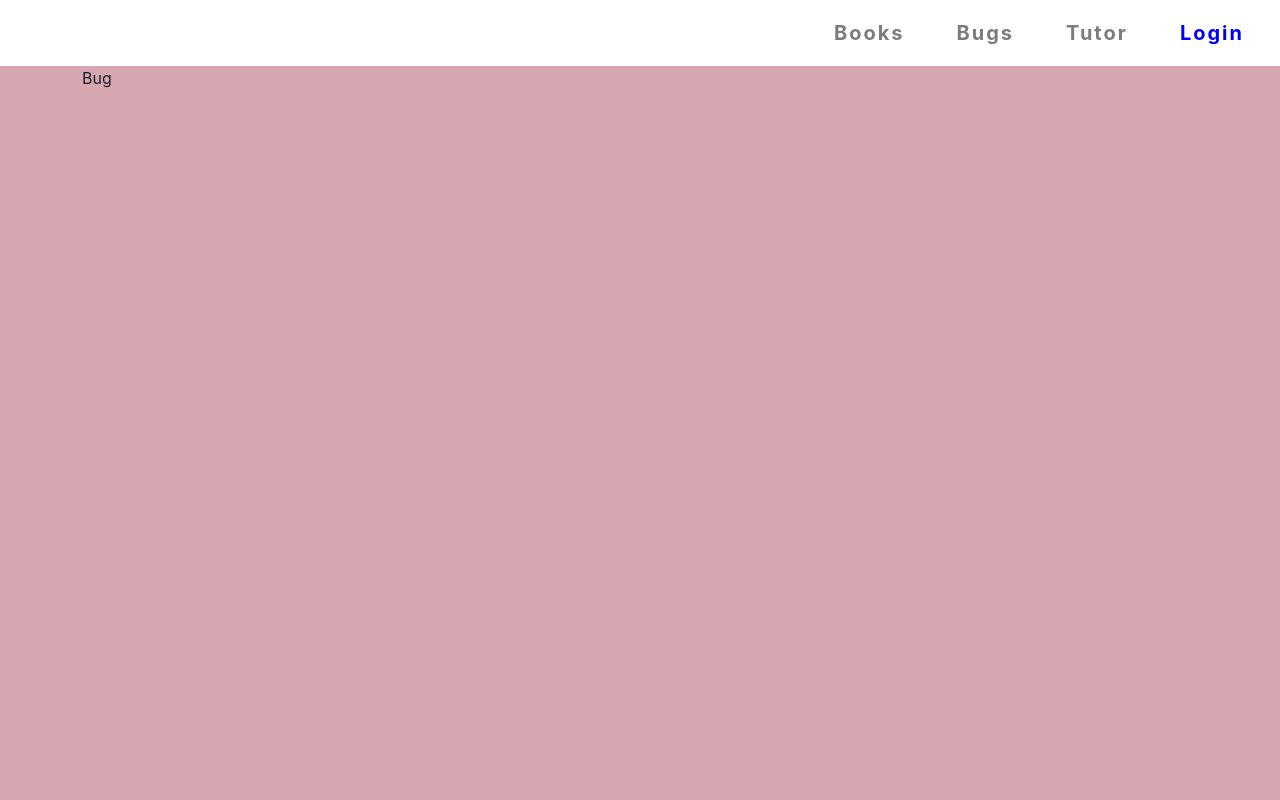
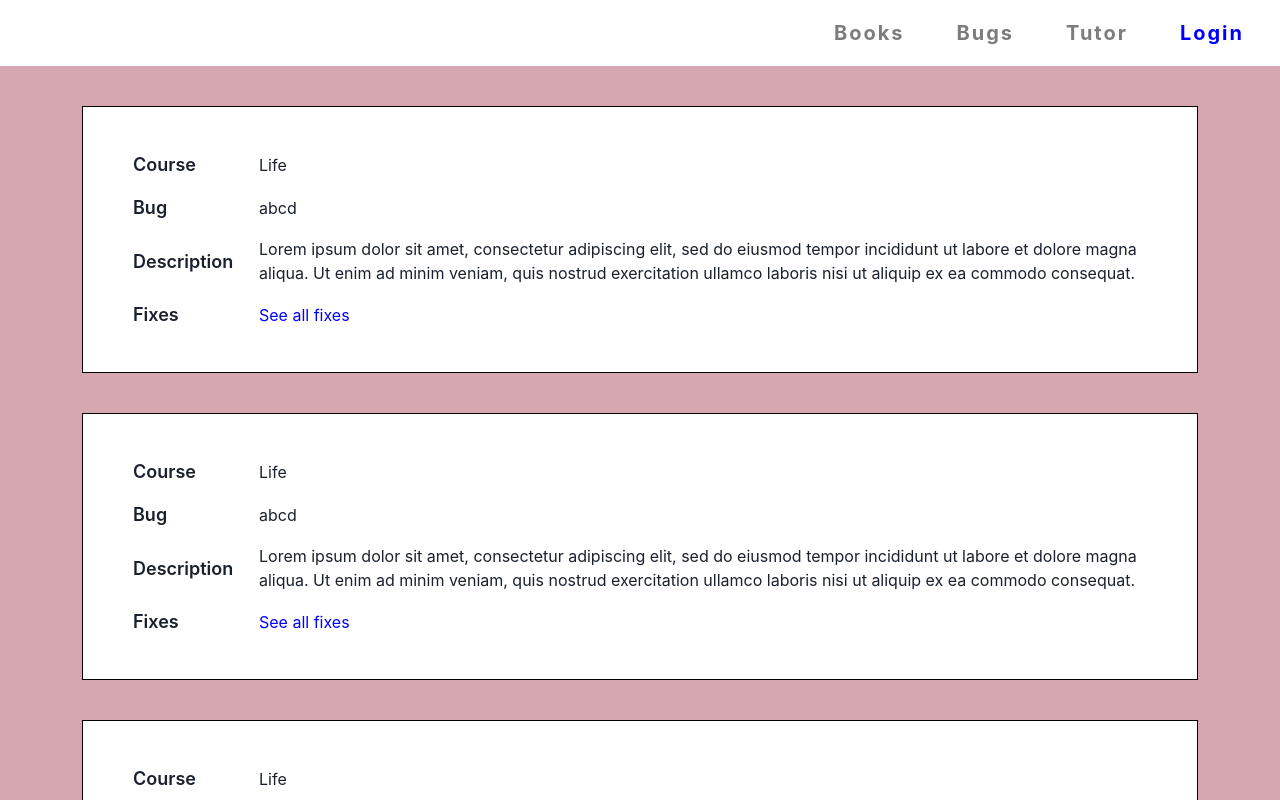
Before and after one commit to AnnetteOdingo/pamoja, a React (Create React App) app: page /bugs in a window 1280 px wide. Shown: the top 800 px of the page. Built offline with nearby package versions, Linux system fonts and the light colour scheme; no server answers; sample sign-in values are in the browser's storage.

Commit message:
add tutor lessons

```diff
--- a/src/App.css
+++ b/src/App.css
@@ -42,3 +42,6 @@ header ul li .credits{
   background-color: #fff;
   color: gold;
 }
+.borderBottom:last-child {
+  border-bottom: none; /* remove the border from the last box */
+}
--- a/src/components/Book/index.js
+++ b/src/components/Book/index.js
@@ -2,12 +2,10 @@ import {
   Box,
   Image,
   Flex,
-  Heading,
   Text,
   Button,
   Wrap,
   WrapItem,
-  Badge,
 } from "@chakra-ui/react";
 import React from "react";
 import Comments from "../shared/Comments";
@@ -203,6 +201,7 @@ export default function Book() {
               "the book is new",
               "the book is new",
             ]}
+            comment={'comment'}
           />
           <Flex justifyContent={"flex-end"} mt="8px">
             {" "}
@@ -217,7 +216,7 @@ export default function Book() {
           </Flex>
         </Box>
       ) : (
-        <Flex justifyContent={"flex-end"}>
+        <Flex justifyContent={"flex-end"} mt='16px'>
           {" "}
           <Text
             onClick={() => setShowComments(!showComments)}
--- /dev/null
+++ b/src/components/Bug/index.js
@@ -0,0 +1,109 @@
+import { Box, Flex, Text } from "@chakra-ui/react";
+import React from "react";
+import Comments from "../shared/Comments";
+
+export default function Bug() {
+  const [showComments, setShowComments] = React.useState(false);
+  return (
+    <Box
+      marginY="40px"
+      border="1px solid black"
+      background="#fff"
+        padding="36px 18px"
+      //   borderRadius={"60px"}
+    >
+      <Flex
+        padding={"8px"}
+        alignItems="center"
+        paddingRight={"32px"}
+      >
+        <Text
+          minWidth={"150px"}
+          paddingX={"24px"}
+          marginBottom={0}
+          fontWeight={600}
+          fontSize="18px"
+        >
+          Course
+        </Text>
+        <Text marginBottom={0}>Life</Text>
+      </Flex>
+      <Flex
+        padding={"8px"}
+        alignItems="center"
+        paddingRight={"32px"}
+      >
+        <Text
+          minWidth={"150px"}
+          paddingX={"24px"}
+          marginBottom={0}
+          fontWeight={600}
+          fontSize="18px"
+        >
+          Bug
+        </Text>
+        <Text marginBottom={0}>abcd</Text>
+      </Flex>
+      <Flex
+        padding={"8px"}
+        alignItems="center"
+        paddingRight={"32px"}
+      >
+        <Text
+          minWidth={"150px"}
+          marginBottom={0}
+          fontWeight={600}
+          fontSize="18px"
+          paddingX={"24px"}
+        >
+          Description
+        </Text>
+        <Text marginBottom={0}>
+          Lorem ipsum dolor sit amet, consectetur adipiscing elit, sed do
+          eiusmod tempor incididunt ut labore et dolore magna aliqua. Ut enim ad
+          minim veniam, quis nostrud exercitation ullamco laboris nisi ut
+          aliquip ex ea commodo consequat.
+        </Text>
+      </Flex>
+      <Box>
+        <Flex
+          padding={"8px"}
+          alignItems="center"
+          paddingRight={"32px"}
+        >
+          <Text
+            minWidth={"150px"}
+            marginBottom={0}
+            fontWeight={600}
+            fontSize="18px"
+            paddingX={"24px"}
+          >
+            Fixes
+          </Text>
+
+            <Text
+              marginBottom={0}
+              onClick={() => setShowComments(!showComments)}
+              color={"blue"}
+              _hover={{ textDecoration: "underline" }}
+              _active={{ textDecoration: "underline" }}
+            >
+              {
+              !showComments ? "See all fixes" : "Close" }
+            </Text>
+
+        </Flex>
+        { showComments && <Box padding="20px 160px">
+          <Comments
+            comments={[
+              "Pretium nibh ipsum consequat nisl vel pretium lectus quam id. Ut diam quam nulla porttitor massa id.",
+              "At risus viverra adipiscing at",
+            ]}
+            comment={'fix'}
+          />
+        </Box>
+}
+      </Box>
+    </Box>
+  );
+}
--- /dev/null
+++ b/src/components/Lesson/lesson.js
@@ -0,0 +1,76 @@
+import { Box, Text, Wrap, WrapItem, Flex } from "@chakra-ui/react";
+import React from "react";
+import { FaChalkboardTeacher } from "react-icons/fa";
+import Comments from "../shared/Comments";
+export default function Lesson() {
+  const [showComments, setShowComments] = React.useState(false);
+  return (
+    <Box
+      padding={"40px 60px"}
+      borderBottom={"1px solid #7c7c7c"}
+      className="borderBottomNo"
+    >
+      <Flex alignItems={"flex-start"}>
+        <Box minWidth={"800px"} margin="auto">
+          <Text
+            minWidth={"150px"}
+            paddingX={"24px"}
+            fontWeight={600}
+            fontSize="18px"
+            marginBottom={"8px"}
+          >
+            Data Structures
+          </Text>
+          <Text paddingX={"24px"} marginBottom={"8px"}>
+            I need some help with Graphs, I still don't understand breadth first
+            search.
+          </Text>
+          <Wrap paddingX={"24px"} marginBottom={"8px"}>
+            <WrapItem height="24px">
+              <Text background="#D4F4DD" paddingX="18px">
+                Comp Science
+              </Text>
+            </WrapItem>
+          </Wrap>
+        </Box>
+        <Box cursor="pointer">
+          <FaChalkboardTeacher color="#3e92cc" size="40px" />
+          <Text
+            _hover={{
+              color: "blue",
+              textDecoration: "underline",
+            }}
+            color="rgb(8, 50, 97)"
+            fontWeight={600}
+          >
+            Teach
+          </Text>
+        </Box>
+      </Flex>
+      <Box width='800px' margin='0 auto'>
+        <Text
+          marginBottom={0}
+          onClick={() => setShowComments(!showComments)}
+          color={"blue"}
+          _hover={{ textDecoration: "underline" }}
+          _active={{ textDecoration: "underline" }}
+          textDecoration="none"
+          marginTop={"8px"}
+        >
+          {!showComments ? "Chat" : "Close"}
+        </Text>
+        {showComments && (
+          <Box padding="20px 60px">
+            <Comments
+              comments={[
+                "Hi, I can help with graphs, when are you free?",
+                "Saturday at 6:00pm",
+              ]}
+              comment={"comment"}
+            />
+          </Box>
+        )}
+      </Box>
+    </Box>
+  );
+}
--- a/src/components/Navbar.js
+++ b/src/components/Navbar.js
@@ -43,7 +43,7 @@ export default function Navbar() {
         </li>
         {auth && auth.user && auth.user.credits && (
           <li className="nav-item">
-            <span className="nav-link disabled credits">{auth.user?.credits}coins</span>
+            <span className="nav-link disabled credits">{auth.user?.credits}credits</span>
           </li>
         )}
       </ul>
--- a/src/components/shared/Comments.js
+++ b/src/components/shared/Comments.js
@@ -2,14 +2,14 @@ import { Avatar, Box, Text, Flex, Textarea, Button } from "@chakra-ui/react";
 import React from "react";
 import { useAuth } from "../../contexts/AuthContext";
 
-export default function Comments({ comments }) {
+export default function Comments({ comments, comment }) {
   const { user } = useAuth();
 
   return (
     <Box>
       {comments.map((comment, index) => {
         return (
-          <Flex padding="16px" justifyContent={"flex-start"} border='1px dashed #7c7c7c' marginBottom='8px'>
+          <Flex padding="16px" justifyContent={"flex-start"} border='1px dashed #7c7c7c' marginBottom='18px'>
             <Box maxWidth="120px" textAlign={"center"}>
               <Avatar
                 src={`https://avatars.test.readeo.com/default-profile-${0}.png`}
@@ -22,9 +22,9 @@ export default function Comments({ comments }) {
           </Flex>
         );
       })}
-      <Textarea placeholder="Add a comment..." />
+      <Textarea placeholder={`Add a ${comment}...`} />
 
-      <Button mt='18px' height={'54px'} colorScheme={'blue'}>Comment</Button>
+      <Button mt='28px' height={'54px'} colorScheme={'blue'}>Submit</Button>
     </Box>
   );
 }
--- /dev/null
+++ b/src/components/shared/Search.js
@@ -0,0 +1,11 @@
+import {FormControl, Input } from "@chakra-ui/react";
+import React from "react";
+import {IoMdSearch} from 'react-icons/io';
+export default function Search() {
+  return (
+    <FormControl>
+      <Input type="email"  />
+      <IoMdSearch color='blue'/>
+    </FormControl>
+  );
+}
--- a/src/pages/Books.js
+++ b/src/pages/Books.js
@@ -4,7 +4,7 @@ import Book from "../components/Book";
 
 export default function Books() {
   return (
-    <Box>
+    <Box maxWidth={"1200px"} margin='0 auto'>
       <Book />
       <Book />
     </Box>
--- a/src/pages/Bugs.js
+++ b/src/pages/Bugs.js
@@ -1,6 +1,12 @@
+import { Box } from '@chakra-ui/react';
 import React from 'react';
+import Bug from '../components/Bug';
+// import Search from '../components/shared/Search';
 export default function Bugs(){
-    return(<div>
-        Bug
-    </div>)
+    return(<Box maxWidth={"1200px"} margin='40px auto'>
+        {/* <Search /> */}
+        <Bug />
+        <Bug />
+        <Bug />
+    </Box>)
 }
--- a/src/pages/Tutor.js
+++ b/src/pages/Tutor.js
@@ -1,6 +1,14 @@
+import { Box } from '@chakra-ui/react';
 import React from 'react';
+import Lesson from '../components/Lesson/lesson';
+
 export default function Tutor(){
-    return(<div>
-        Tutor
-    </div>)
+    return(
+        <Box maxWidth={"1200px"} margin='40px auto' background={'#fff'} borderRadius='24px'>
+            <Lesson />
+            <Lesson />
+            <Lesson />
+            <Lesson />
+        </Box>
+    )
 }
```
